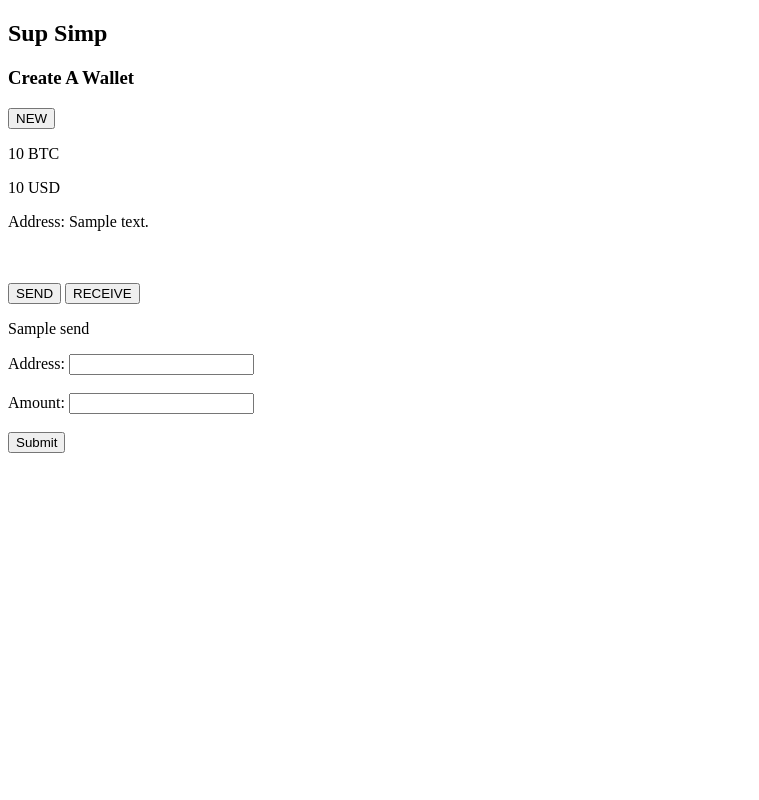
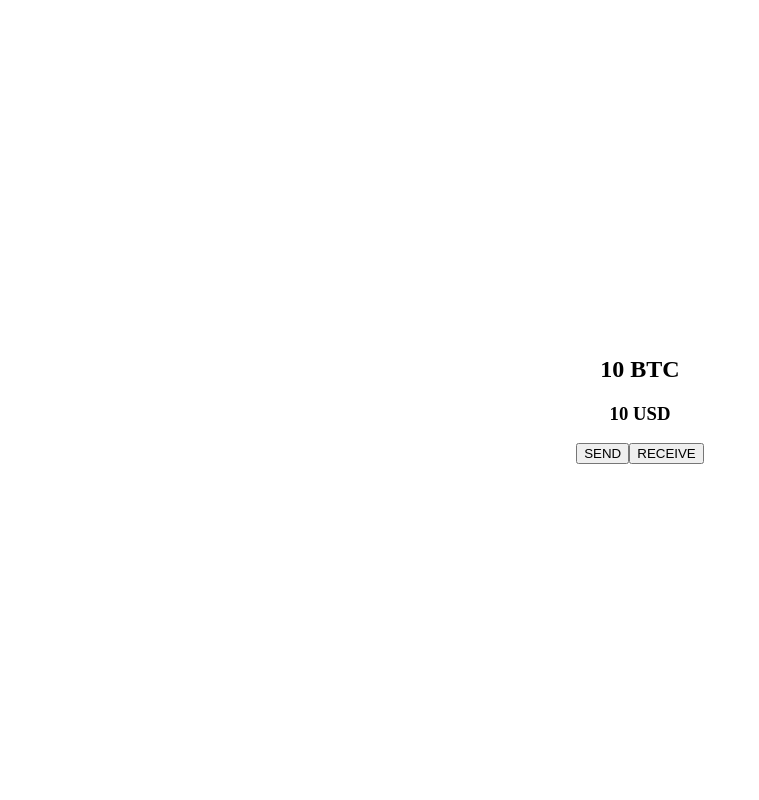
Before and after one commit to pcsubirachs/simp, a Flask app: template web_app/templates/index.html in a window 1280 px wide. Shown: the whole page, without its empty margins (0-759 px from the left). Run offline with Flask 2, Linux system fonts and the light colour scheme; the template is opened without the code that fills it: most values are stand-ins (such as "Sample title", 1, 10 or a date in 2020).

Commit message:
added tx pages, send route
send, receive, css

```diff
--- /dev/null
+++ b/web_app/static/assets/css/main.css
@@ -0,0 +1,16 @@
+html, body {
+    height: 100%;
+    text-align: center;
+}
+
+html {
+    display: table;
+    margin: auto;
+    text-align: center;
+}
+
+body {
+    display: table-cell;
+    vertical-align: middle;
+    text-align: center;
+}
--- a/web_app/templates/index.html
+++ b/web_app/templates/index.html
@@ -1,30 +1,22 @@
 <!DOCTYPE html>
 <html>
 	<head>
+
 		<title>Simp</title>
+		<link rel="stylesheet" href="static/assets/css/main.css">
+
 	</head>
+<body>
 
-<body>
-	<h2>Sup Simp</h2>
+	<h2>{{btc_balance}} BTC</h2>
+    <h3>{{usd_balance}} USD</h3>
 
-	<h3>Create A Wallet</h3>
-    	<form action="/" method="post">
-        	<input type="submit" value="NEW" name="new_wallet"/>
-        	<p>{{btc_balance}} BTC</p>
-        	<p>{{usd_balance}} USD</p>
-        	<p>Address: {{address}}</p>
-        	<!--<input type="submit" value="RECEIVE" name="receive_btc" />
-        	<p>{{receive}}</p>-->
-        	<img class="center"src="{{ qrcode(address) }}"> <br><br>
-        	<input type="submit" value="SEND" name="send_btc">
-			<input type="submit" value="RECEIVE" name="receive_btc">
-        	<p>{{send}}</p>
-            	<label for="send_address">Address:</label>
-            	<input type="text" id="send_address" name="send_address"><br><br>
-            	<label for="amount">Amount:</label>
-            	<input type="text" id="amount" name="amount"><br><br>
-            	<input type="submit" value="Submit">
-    	</form>
+    <form action="/send" method="GET" style="float:left;">
+    	<input type="submit" value="SEND" name="send_btc">
+    </form>
+	<form action="/receive" method="GET" style="float:right;">
+    	<input type="submit" value="RECEIVE" name="receive_btc">
+    </form>
 
 </body>
 </html>
```
Also changed, not shown: web_app/routes.py (+95 -59 lines), web_app/templates/receive.html (added, +14 -0 lines), web_app/templates/send.html (added, +28 -0 lines), web_app/test/bit_lib.py (+4 -0 lines).
